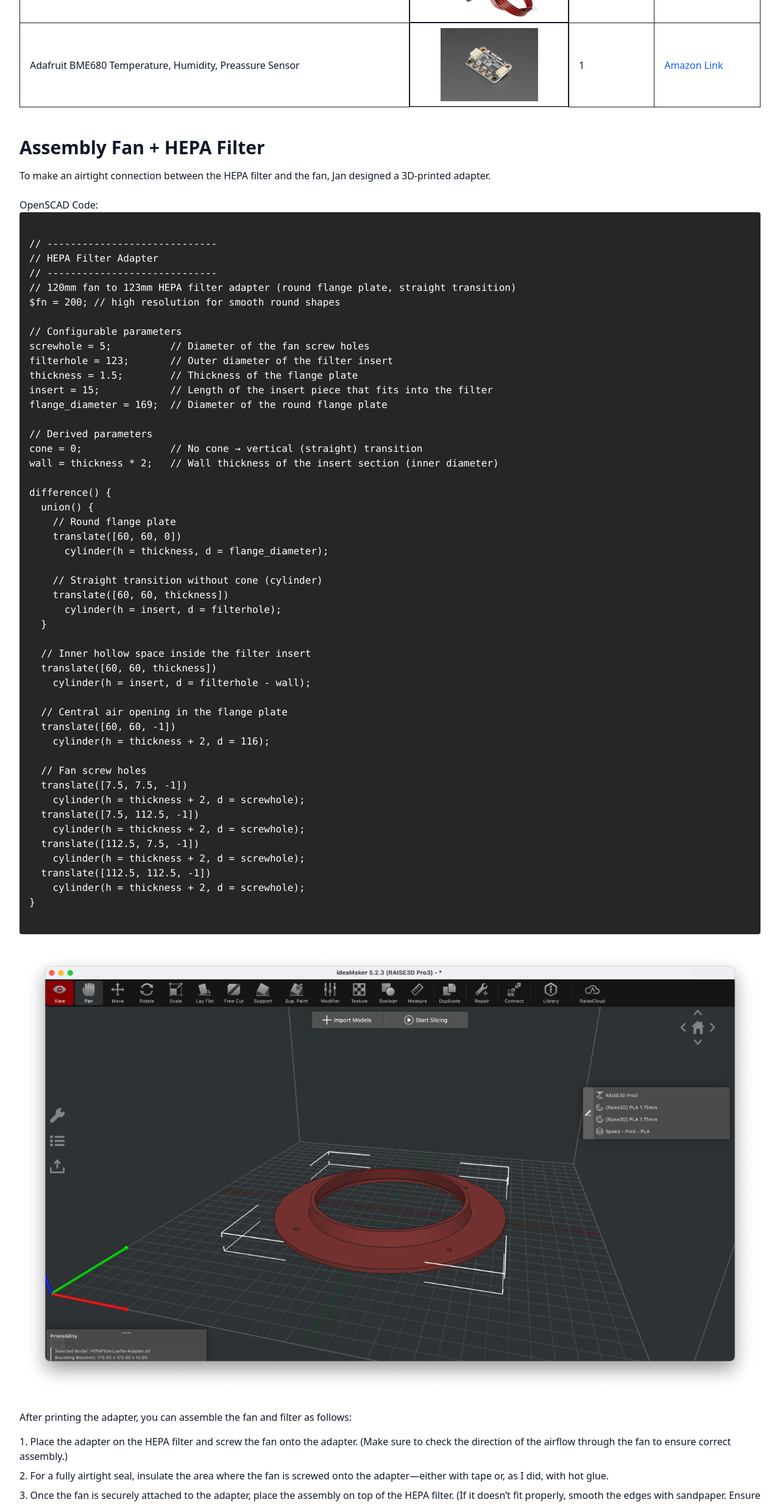
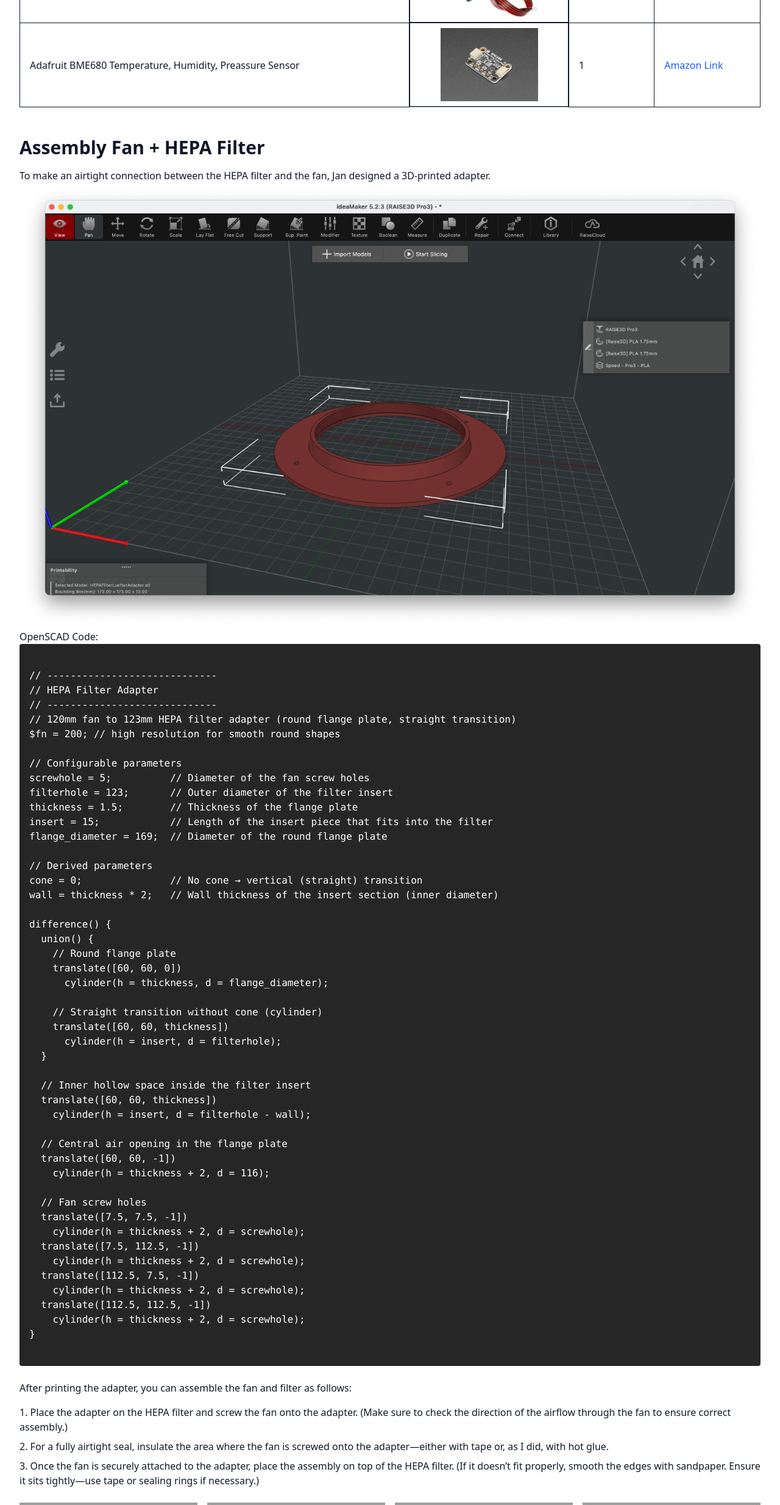
Before and after one commit to jan-eberwein/smart-air-purifier, a React (Vite) app: page / in a window 1280 px wide. Shown: the part 2552-5020 px from the top of the page at 61% size. Built offline with nearby package versions, Linux system fonts and the light colour scheme; grey boxes are pictures that could not be loaded; a web font is replaced by a local one.

Commit message:
change image

```diff
--- a/src/App.jsx
+++ b/src/App.jsx
@@ -248,7 +248,12 @@ export default function App() {
           <h2 className="text-3xl font-semibold mb-4">Assembly Fan + HEPA Filter</h2>
           <p>
             To make an airtight connection between the HEPA filter and the fan, Jan designed a 3D-printed adapter.
-            <br /><br />
+            <br />
+            <img
+              src="./ImagesJan/filterAdapter3DPrint.png"
+              alt="filterAdapter3DPrint"
+              className="w-auto"
+            />
             OpenSCAD Code:
 
           </p>
@@ -304,12 +309,6 @@ difference() {
             </code>
           </pre>
           <br />
-          <img
-            src="./ImagesJan/filterAdapter3DPrint.png"
-            alt="filterAdapter3DPrint"
-            className="w-auto"
-          />
-          <br />
           <p>
             After printing the adapter, you can assemble the fan and filter as follows:
           </p>
@@ -362,7 +361,7 @@ difference() {
           <br />
           <p>
             The 12 V supply from your PSU powers the fan’s red lead, while the black lead and the ESP32 GND are tied together on the breadboard ground rail.
-            </p>
+          </p>
           <ul class="list-disc list-inside mt-4">
             <li>
               The BC547 transistor is wired as a low‐side switch: its <strong>emitter</strong> goes to ground, its <strong>collector</strong> to the fan’s PWM control wire, and its <strong>base</strong> is driven by ESP32 GPIO 13 through a 10 kΩ resistor.
```
